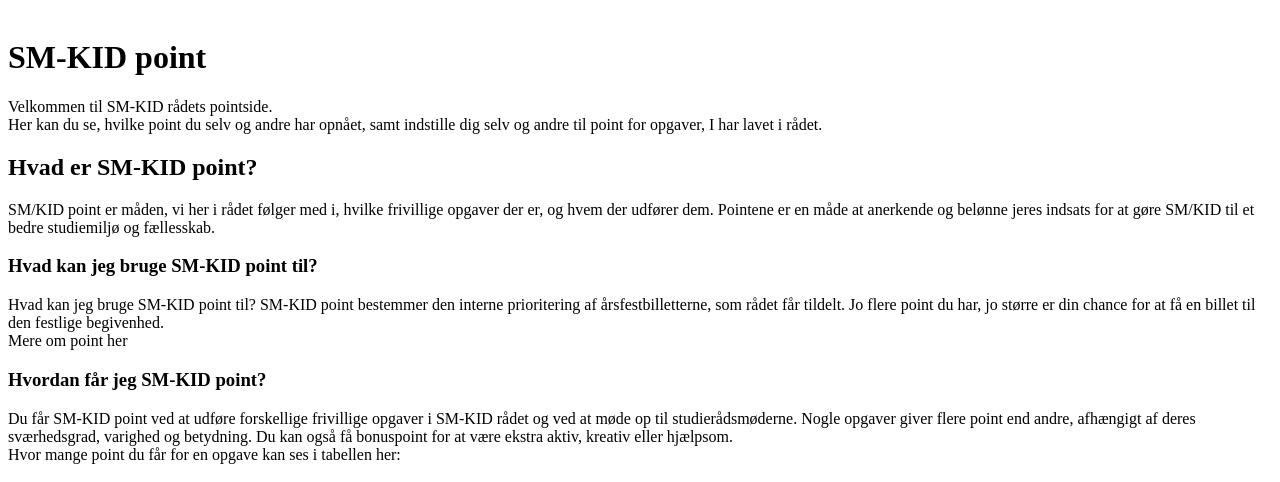
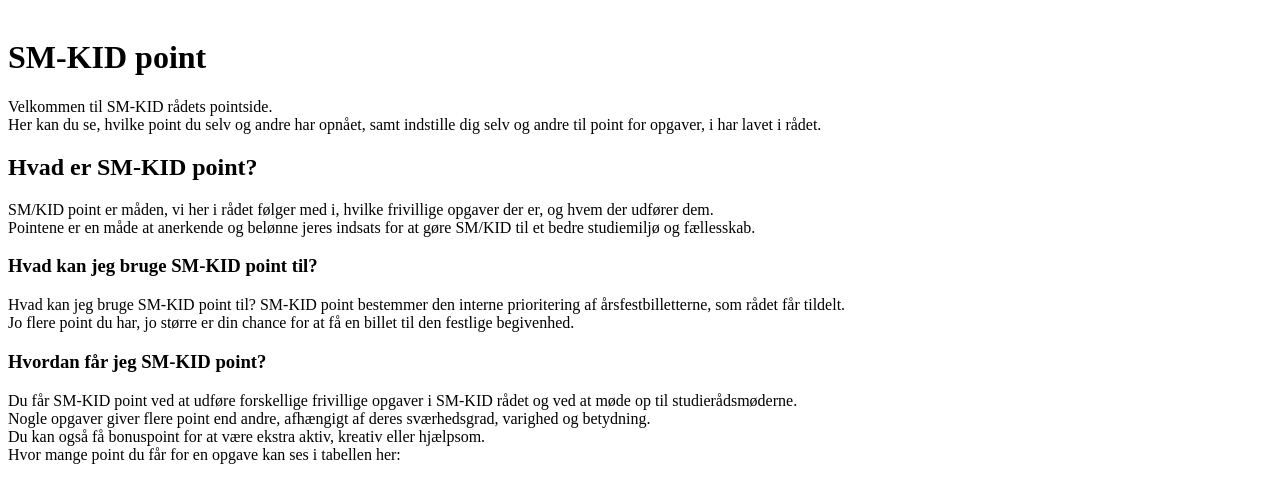
Before and after one commit to luca2618/SMPOINT, a PHP site: page / in a window 1280 px wide. Shown: the part 54-536 px from the top of the page. Run offline with PHP 8.4, Linux system fonts and the light colour scheme; data comes from the database, SQL or seed files in the repository.

Commit message:
Formatting of the former

```diff
--- a/home.php
+++ b/home.php
@@ -20,28 +20,27 @@ include("user_class.php");
 <tekst>
 Velkommen til SM-KID rådets pointside. <br>
  Her kan du se, hvilke point du selv og andre har opnået,
- samt indstille dig selv og andre til point for opgaver, I har lavet i rådet.
+ samt indstille dig selv og andre til point for opgaver, i har lavet i rådet.
 </tekst>
 <h2> Hvad er SM-KID point?</h2>
 <tekst>
-SM/KID point er måden, vi her i rådet følger med i, hvilke frivillige opgaver der er, og hvem der udfører dem.
+SM/KID point er måden, vi her i rådet følger med i, hvilke frivillige opgaver der er, og hvem der udfører dem. <br>
 Pointene er en måde at anerkende og belønne jeres indsats for at gøre SM/KID til et bedre studiemiljø og fællesskab.
 </tekst>
 
 <h3> Hvad kan jeg bruge SM-KID point til?</h3>
 <tekst>
 Hvad kan jeg bruge SM-KID point til? SM-KID point bestemmer
-den interne prioritering af årsfestbilletterne, som rådet får tildelt.
+den interne prioritering af årsfestbilletterne, som rådet får tildelt. <br>
 Jo flere point du har, jo større er din chance for at få en billet til den festlige begivenhed.
-<br>
-Mere om point her
+
 </tekst>
 <br>
 
 <h3> Hvordan får jeg SM-KID point?</h3>
 <tekst> Du får SM-KID point ved at udføre forskellige frivillige opgaver i SM-KID rådet
-og ved at møde op til studierådsmøderne. Nogle opgaver giver flere point end andre,
- afhængigt af deres sværhedsgrad, varighed og betydning. Du kan også få bonuspoint for
+og ved at møde op til studierådsmøderne. <br>Nogle opgaver giver flere point end andre,
+ afhængigt af deres sværhedsgrad, varighed og betydning. <br> Du kan også få bonuspoint for
   at være ekstra aktiv, kreativ eller hjælpsom.
 <br>
 Hvor mange point du får for en opgave kan ses i tabellen her:
```
